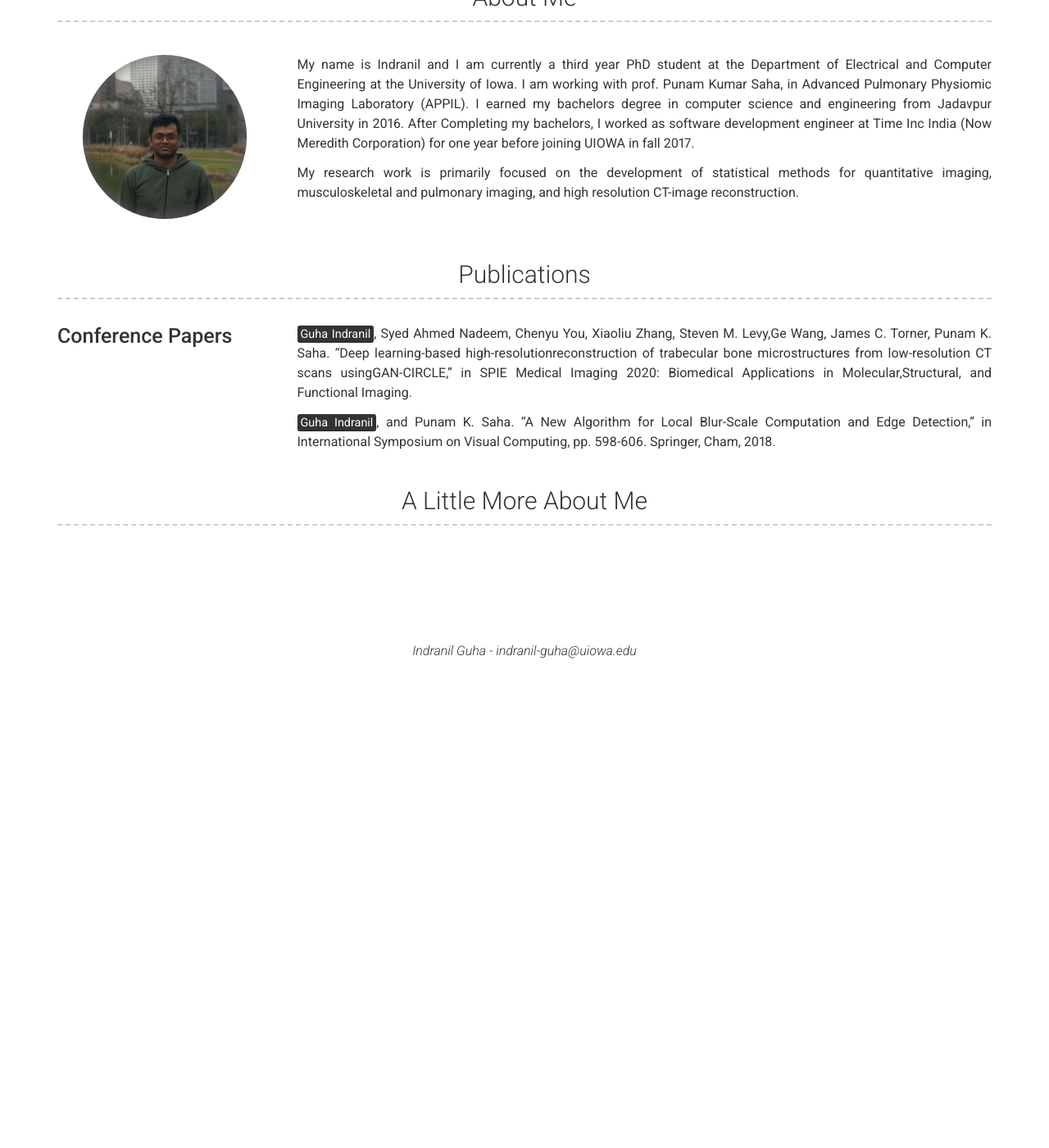
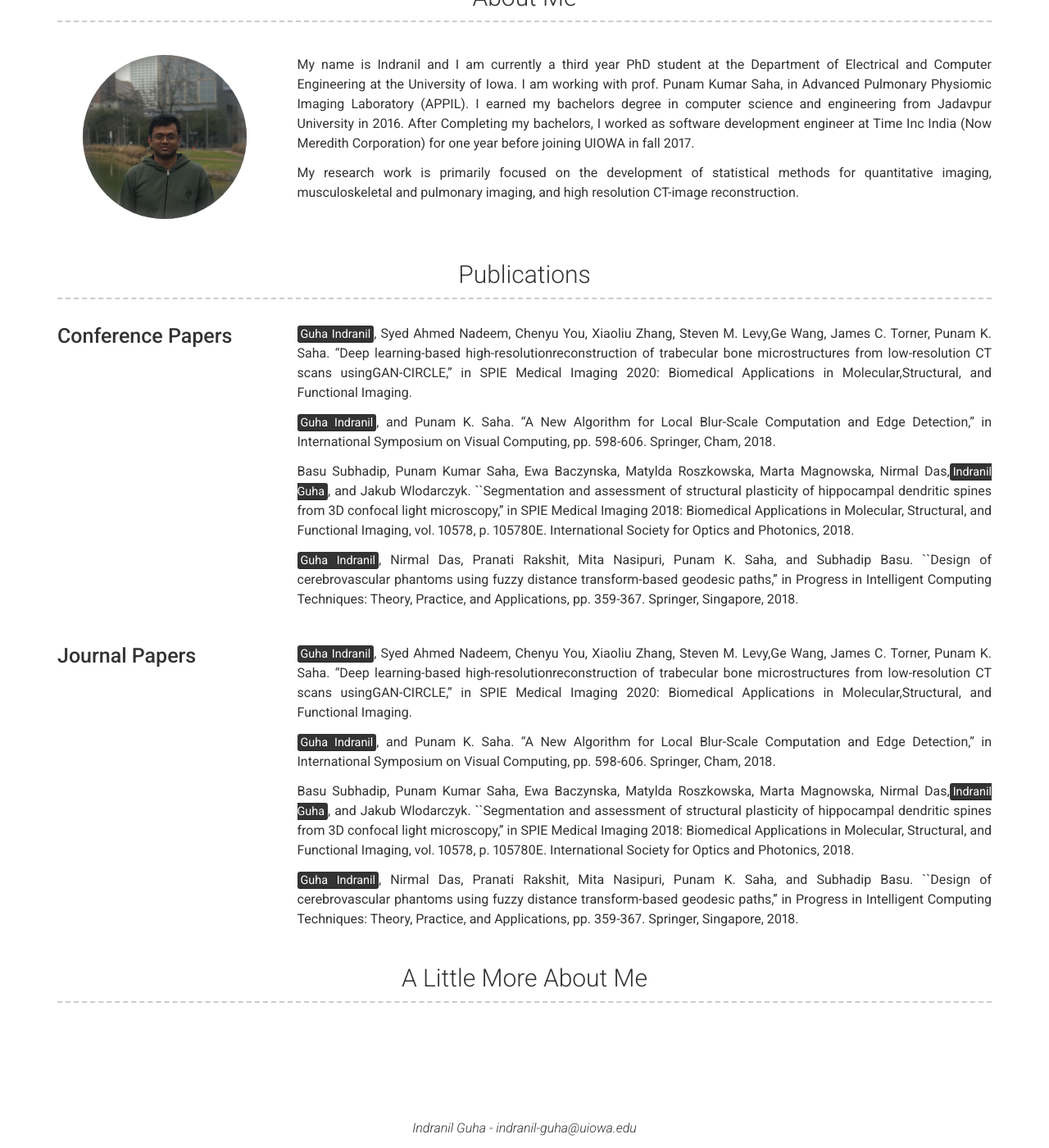
Before and after one commit to iguha94/iguha94.github.io, a Jekyll site: the page built from index.md, in a window 1280 px wide and 1400 px high, scrolled down 235 px. Shown: the whole window at 82% size. Built offline with Jekyll 4.4.1, drawn with Linux system fonts in a browser that asks for light colours; nearby versions of some CDN libraries; a style sheet for code colours, icons or effects is not loaded; before the commit the page ends 1053 px from its top, so only the background shows below that.

Commit message:
Project changes

```diff
--- a/_data/projects.yml
+++ b/_data/projects.yml
@@ -4,3 +4,18 @@
     <mark>Guha Indranil</mark>, Syed Ahmed Nadeem, Chenyu You, Xiaoliu Zhang, Steven M. Levy,Ge  Wang,  James  C.  Torner,  Punam  K.  Saha.   "Deep  learning-based  high-resolutionreconstruction of trabecular bone microstructures from low-resolution CT scans usingGAN-CIRCLE," in SPIE Medical Imaging 2020: Biomedical Applications in Molecular,Structural, and Functional Imaging.
 
     <mark>Guha Indranil</mark>, and Punam K. Saha. "A New Algorithm for Local Blur-Scale Computation and Edge Detection," in International Symposium on Visual Computing, pp. 598-606. Springer, Cham, 2018.
+
+    Basu Subhadip, Punam Kumar Saha, Ewa Baczynska, Matylda Roszkowska, Marta Magnowska, Nirmal Das,<mark>Indranil Guha</mark>, and Jakub Wlodarczyk. ``Segmentation and assessment of structural plasticity of hippocampal dendritic spines from 3D confocal light microscopy,'' in SPIE Medical Imaging 2018: Biomedical Applications in Molecular, Structural, and Functional Imaging, vol. 10578, p. 105780E. International Society for Optics and Photonics, 2018.
+
+    <mark>Guha Indranil</mark>, Nirmal Das, Pranati Rakshit, Mita Nasipuri, Punam K. Saha, and Subhadip Basu. ``Design of cerebrovascular phantoms using fuzzy distance transform-based geodesic paths,'' in Progress in Intelligent Computing Techniques: Theory, Practice, and Applications, pp. 359-367. Springer, Singapore, 2018.
+
+- layout: left
+  name: Journal Papers
+  description: | # this will include new lines to allow paragraphs
+    <mark>Guha Indranil</mark>, Syed Ahmed Nadeem, Chenyu You, Xiaoliu Zhang, Steven M. Levy,Ge  Wang,  James  C.  Torner,  Punam  K.  Saha.   "Deep  learning-based  high-resolutionreconstruction of trabecular bone microstructures from low-resolution CT scans usingGAN-CIRCLE," in SPIE Medical Imaging 2020: Biomedical Applications in Molecular,Structural, and Functional Imaging.
+
+    <mark>Guha Indranil</mark>, and Punam K. Saha. "A New Algorithm for Local Blur-Scale Computation and Edge Detection," in International Symposium on Visual Computing, pp. 598-606. Springer, Cham, 2018.
+
+    Basu Subhadip, Punam Kumar Saha, Ewa Baczynska, Matylda Roszkowska, Marta Magnowska, Nirmal Das,<mark>Indranil Guha</mark>, and Jakub Wlodarczyk. ``Segmentation and assessment of structural plasticity of hippocampal dendritic spines from 3D confocal light microscopy,'' in SPIE Medical Imaging 2018: Biomedical Applications in Molecular, Structural, and Functional Imaging, vol. 10578, p. 105780E. International Society for Optics and Photonics, 2018.
+
+    <mark>Guha Indranil</mark>, Nirmal Das, Pranati Rakshit, Mita Nasipuri, Punam K. Saha, and Subhadip Basu. ``Design of cerebrovascular phantoms using fuzzy distance transform-based geodesic paths,'' in Progress in Intelligent Computing Techniques: Theory, Practice, and Applications, pp. 359-367. Springer, Singapore, 2018.
```
